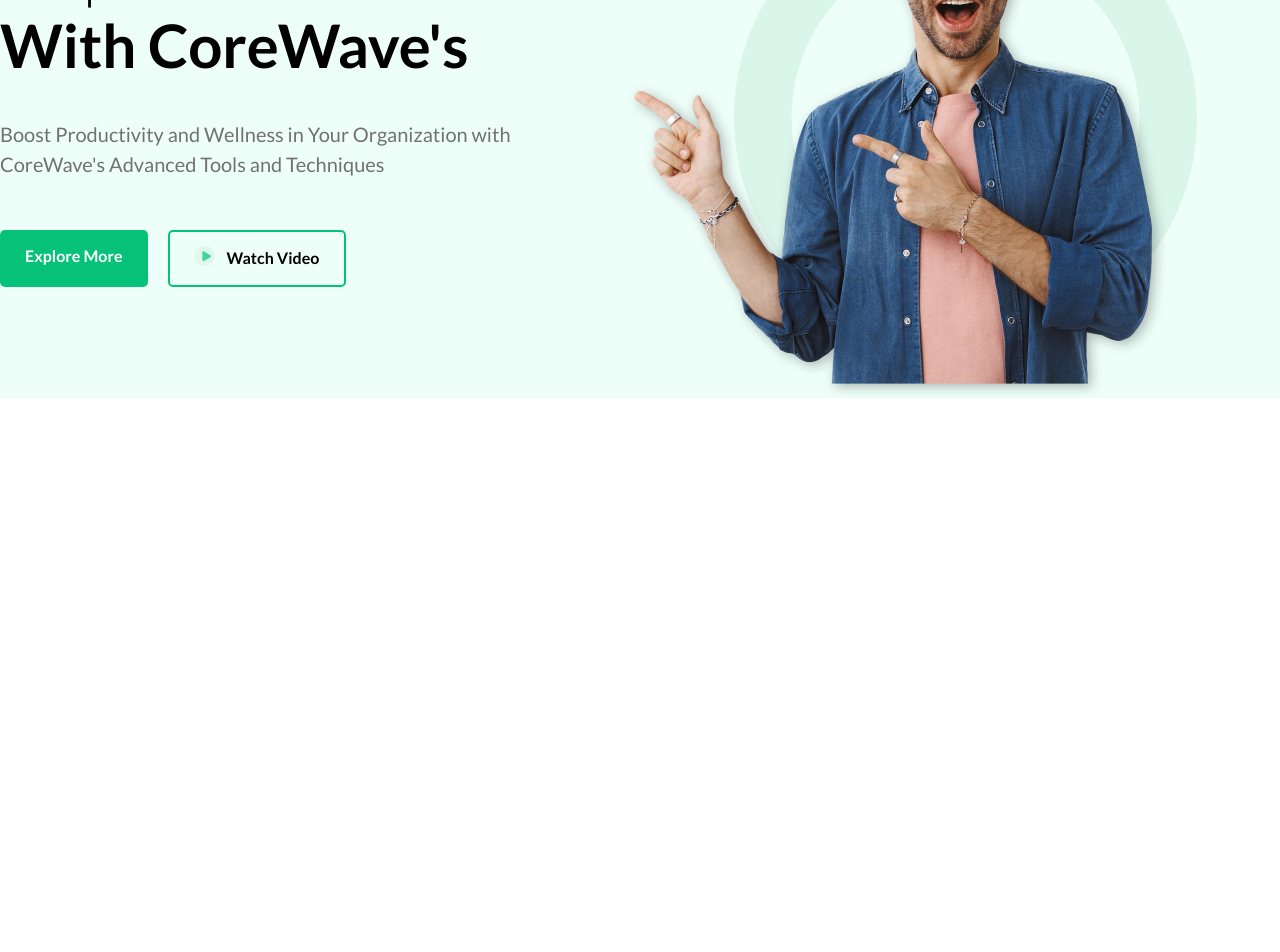
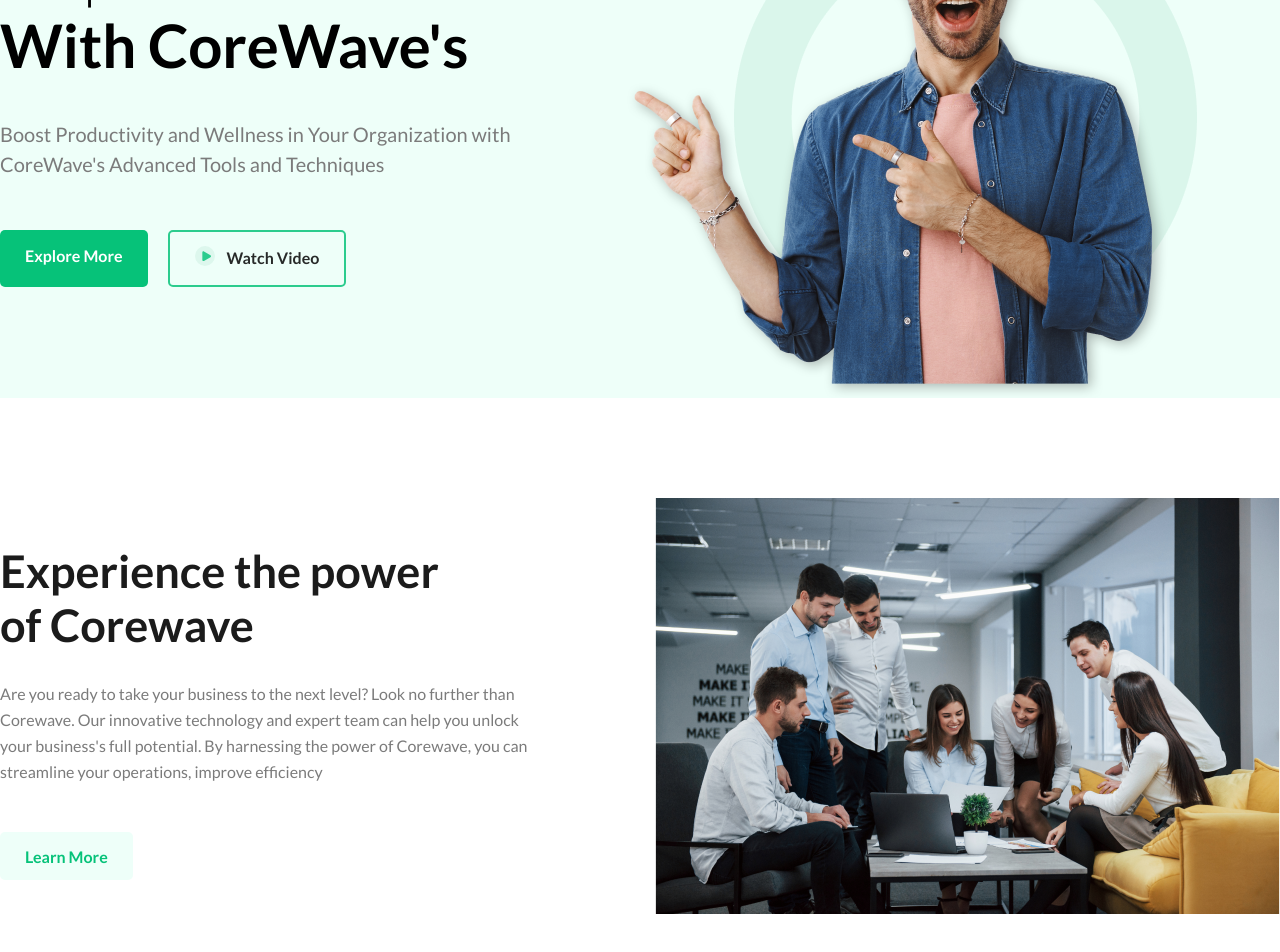
Before and after one commit to saiful-global/CoreWave, a React (Vite) app: page / in a window 1280 px wide. Shown: the part 276-1228 px from the top of the page. Before the commit the page ends 800 px from the top, so only its background shows below. Built offline with nearby package versions, Linux system fonts and the light colour scheme.

Commit message:
complete Experience part, add container ui , update banner and Header , add custom font and color

```diff
--- a/src/App.jsx
+++ b/src/App.jsx
@@ -2,6 +2,7 @@
 import './App.css'
 import Header from './Component/Header'
 import Banner from './Component/Banner'
+import Experience from './Component/Experience'
 
 function App() {
   const [count, setCount] = useState(0)
@@ -10,6 +11,7 @@
     <>
     <Header></Header>
     <Banner></Banner>
+    <Experience></Experience>
     </>
   )
 }
--- a/src/Component/Banner.jsx
+++ b/src/Component/Banner.jsx
@@ -1,11 +1,12 @@
 import React from 'react'
 import bannerImage from '../assets/Group 45.png'
+import Container from './ui/Container'
 
 const Banner = () => {
   return (
     <>
-    <section className='bg-[#EEFFF9]'>
-        <div className="container">
+    <section className='bg-BackgroundColor01'>
+        <Container>
             <div className='flex pt-6 items-center justify-between'>
 
                 {/* left side / text  */}
@@ -13,17 +14,17 @@
                     <div className='pb-12.75'>
                         <h2 className='font-Lato text-[60px] leading-[71.5px] font-light'>Empower Your Team</h2>
                         <h2 className='font-Lato text-[60px] leading-[71.5px] font-bold'>With CoreWave's</h2>
-                        <p className='font-Lato font-normal text-[20px] leading-7.5 text-[#717171] pt-9.25'>Boost Productivity and Wellness in Your Organization with
+                        <p className='font-Lato font-normal text-[20px] leading-7.5 text-BodyText pt-9.25'>Boost Productivity and Wellness in Your Organization with
                         CoreWave's Advanced Tools and Techniques</p>
                     </div>
 
                     {/* Button/anchore  */}
                     <div className='flex gap-5'>
-                        <div className='px-6.25 py-[14.5px] bg-[#06C279] text-white rounded-[5px] font-Lato font-semibold text-[16px] hover:shadow-2xl transition duration-300'>
+                        <div className='px-6.25 py-[14.5px] bg-Primary01 text-white rounded-[5px] font-Lato font-semibold text-[16px] hover:shadow-2xl transition duration-300'>
                             <a href="">Explore More</a>
                         </div>
-                        <div className='flex gap-3 px-6.25 pt-3.5 pb-3.75 rounded-[5px] border-2 border-[#06C279] hover:bg-[#06C279] hover:text-white'>
-                            <div className='animate-pulse'>
+                        <div className='flex gap-3 px-6.25 pt-3.5 pb-3.75 rounded-[5px] border-2 border-Primary01 hover:bg-Primary01 hover:text-white animate-pulse'>
+                            <div>
                                 <svg width="20" height="20" viewBox="0 0 20 20" fill="none" xmlns="http://www.w3.org/2000/svg">
                                 <rect width="20" height="20" rx="10" fill="#DAF6EB"/>
                                 <path d="M7.33334 13.9354V6.4608C7.33334 5.59418 8.25413 5.05254 8.95827 5.48585L15.458 9.22317C16.2163 9.65648 16.2163 10.7939 15.458 11.2272L8.95827 14.9646C8.25413 15.3437 7.33334 14.8021 7.33334 13.9354Z" fill="#06C279"/>
@@ -41,7 +42,7 @@
                     <img src={bannerImage} alt="" />
                 </div>
             </div>
-        </div>
+        </Container>
     </section>
     </>
   )
--- /dev/null
+++ b/src/Component/Experience.jsx
@@ -0,0 +1,26 @@
+import React from 'react'
+import Container from './ui/Container'
+import BannerImage2 from '../assets/BannerImage2.png'
+
+const Experience = () => {
+  return (
+    <>
+    <section className='py-25'>
+      <Container>
+        <div className='flex justify-between items-center'>
+          <div>
+            <h2 className='font-Lato font-semibold text-[45px] leading-13.5 text-BlackTextColor pb-7.25 max-w-111.25'>Experience the power of Corewave</h2>
+            <p className='font-Lato font-normal text-[16px] leading-6.5 text-BodyText pb-14.75 max-w-137.5'>Are you ready to take your business to the next level? Look no further than Corewave. Our innovative technology and expert team can help you unlock your business's full potential. By harnessing the power of Corewave, you can streamline your operations, improve efficiency</p>
+            <a className='px-6.25 py-[14.5px] bg-BackgroundColor01 text-Primary01 rounded-[5px] font-Lato font-semibold text-[16px] hover:shadow-2xl transition duration-300' href="">Learn More</a>
+          </div>
+          <div>
+            <img src={BannerImage2} alt="" />
+          </div>
+        </div>
+      </Container>
+    </section>
+    </>
+  )
+}
+
+export default Experience
--- a/src/Component/Header.jsx
+++ b/src/Component/Header.jsx
@@ -1,10 +1,11 @@
 import Logo from '../assets/Logo.png'
+import Container from './ui/Container'
 
 const Header = () => {
   return (
     <>
-    <section className='bg-[#EEFFF9]'>
-        <div className="container">
+    <section className='bg-BackgroundColor01'>
+        <Container>
             <div className='flex justify-between items-center pt-6.5'>
                 <div className='flex gap-104'>
                     <div className='max-w-27.5'>
@@ -12,21 +13,22 @@
                     </div>
                     <div>
                         <ul className='flex gap-11.25'>
-                            <li className='font-Lato font-medium text-[16px] text-[#1B1B1B] hover:text-[#06C279] duration-200'>Home</li>
-                            <li className='font-Lato font-medium text-[16px] text-[#1B1B1B] hover:text-[#06C279] duration-200'>About</li>
-                            <li className='font-Lato font-medium text-[16px] text-[#1B1B1B] hover:text-[#06C279] duration-200'>Portfolio</li>
-                            <li className='font-Lato font-medium text-[16px] text-[#1B1B1B] hover:text-[#06C279] duration-200'>Services</li>
-                            <li className='font-Lato font-medium text-[16px] text-[#1B1B1B] hover:text-[#06C279] duration-200'>Blog</li>
-                            <li className='font-Lato font-medium text-[16px] text-[#1B1B1B] hover:text-[#06C279] duration-200'>Testimonial</li>
+                            <li className='font-Lato font-medium text-[16px] text-BlackTextColor hover:text-Primary01 duration-200'>Home</li>
+                            <li className='font-Lato font-medium text-[16px] text-BlackTextColor hover:text-Primary01 duration-200'>About</li>
+                            <li className='font-Lato font-medium text-[16px] text-BlackTextColor hover:text-Primary01 duration-200'>Portfolio</li>
+                            <li className='font-Lato font-medium text-[16px] text-BlackTextColor hover:text-Primary01 duration-200'>Services</li>
+                            <li className='font-Lato font-medium text-[16px] text-BlackTextColor hover:text-Primary01 duration-200'>Blog</li>
+                            <li className='font-Lato font-medium text-[16px] text-BlackTextColor hover:text-Primary01 duration-200'>Testimonial</li>
                         </ul>
                     </div>
                 </div>
-                <div className='px-6.25 py-[14.5px] bg-[#06C279] text-white rounded-[5px] font-Lato font-semibold text-[16px] hover:shadow-2xl transition duration-300'>
+
+                {/* Register button  */}
+                <div className='px-6.25 py-[14.5px] bg-Primary01 text-white rounded-[5px] font-Lato font-semibold text-[16px] hover:shadow-2xl transition duration-300'>
                     <a href="">Register</a>
                 </div>
             </div>
-
-        </div>
+        </Container>
     </section>
     </>
   )
--- /dev/null
+++ b/src/Component/ui/Container.jsx
@@ -0,0 +1,9 @@
+import React from 'react'
+
+const Container = ({children}) => {
+  return (
+    <div className='max-w-330 mx-auto '>{children}</div>
+  )
+}
+
+export default Container
--- a/src/index.css
+++ b/src/index.css
@@ -1,10 +1,9 @@
 @import "tailwindcss";
-
-.container{
-    width: 1320px;
-    margin: 0 auto;
-}
 
 @theme {
   --font-Lato: "Lato", sans-serif ;
+  --color-BlackTextColor: #1B1B1B;
+  --color-BodyText: #7B7B7B;
+  --color-Primary01: #06C279;
+  --color-BackgroundColor01: #EEFFF9;
 }
```
Also changed, not shown: src/assets/BannerImage2.png (added).
